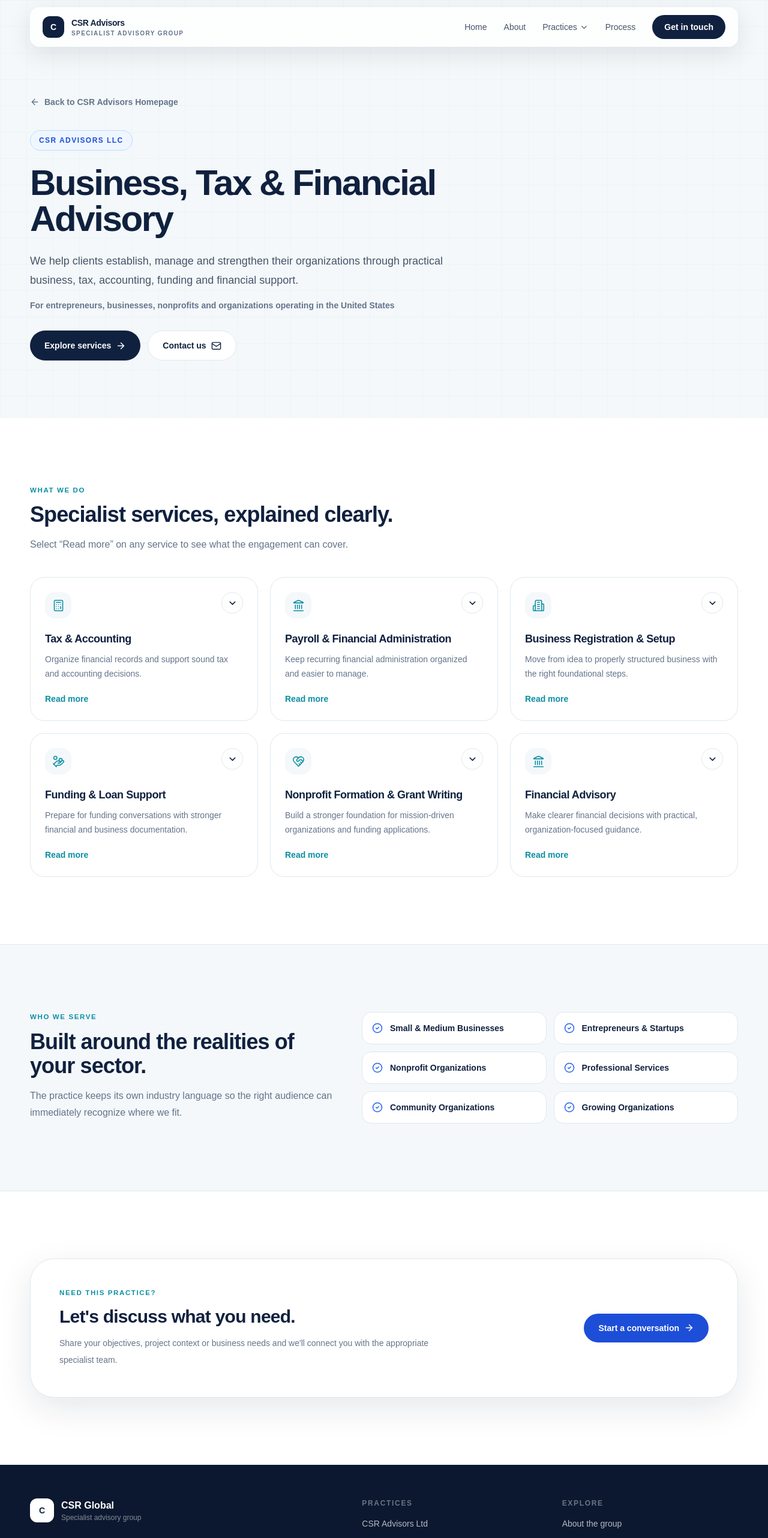
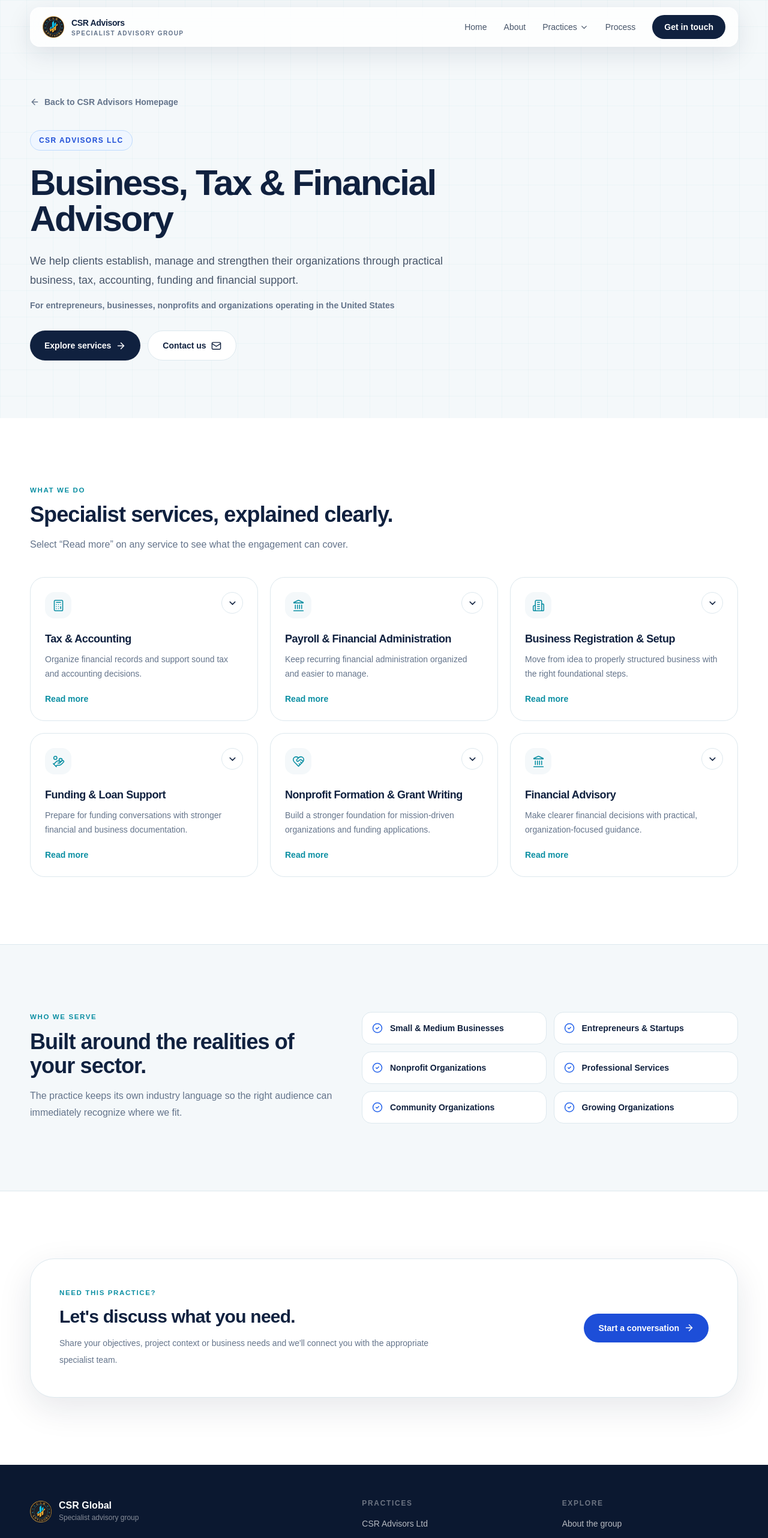
Before and after one commit to FrekeNobles/csradvisorsglobal, a Next.js app: page /usa in a window 1280 px wide. Shown: the top 2564 px of the page at 60% size. Built offline with nearby package versions, Linux system fonts and the light colour scheme.

Commit message:
feat: add founder image and logos

```diff
--- a/src/components/footer.tsx
+++ b/src/components/footer.tsx
@@ -9,7 +9,13 @@
         <div className="grid gap-10 md:grid-cols-[1.4fr_.8fr_.8fr]">
           <div>
             <div className="flex items-center gap-3">
-              <span className="grid h-10 w-10 place-items-center rounded-xl bg-white text-sm font-extrabold text-ink">C</span>
+              <div className="grid h-9 w-9 place-items-center">
+                <img
+                  src="/images/logo.png"
+                  alt="CSR Global"
+                  className="h-10 w-10 object-contain"
+                />
+              </div>
               <div>
                 <div className="font-extrabold">CSR Global</div>
                 <div className="text-xs text-white/50">Specialist advisory group</div>
--- a/src/components/group-home.tsx
+++ b/src/components/group-home.tsx
@@ -142,11 +142,11 @@
 
         {/* Founder image */}
         <div className="overflow-hidden rounded-3xl border border-line bg-mist">
-          <div className="aspect-[4/5] w-full">
+          <div className=" relative  aspect-[4/5] w-full">
             <img
-              src="/images/founder-placeholder.jpg"
+              src="/images/founder-image.jpg"
               alt="Founder of CSR Global"
-              className="h-full w-full object-cover"
+              className="absolute top-0 left-0 h-auto w-full object-cover"
             />
           </div>
         </div>
--- a/src/components/header.tsx
+++ b/src/components/header.tsx
@@ -15,7 +15,13 @@
         <div className="glass rounded-2xl px-4 py-3 sm:px-5">
           <div className="flex items-center justify-between gap-4">
             <Link href="/" className="flex items-center gap-3" onClick={() => setOpen(false)}>
-              <span className="grid h-9 w-9 place-items-center rounded-xl bg-ink text-sm font-bold text-white">C</span>
+              <div className="grid h-9 w-9 place-items-center">
+                <img
+                  src="/images/logo.png"
+                  alt="CSR Global"
+                  className="h-9 w-9 object-contain"
+                />
+              </div>
               <span>
                 <span className="block text-sm font-extrabold tracking-tight text-ink">CSR Advisors</span>
                 <span className="hidden text-[10px] font-semibold uppercase tracking-[.14em] text-slate-500 sm:block">Specialist Advisory Group</span>
```
Also changed, not shown: public/images/founder-image.jpg (added), public/images/logo.png (added).
